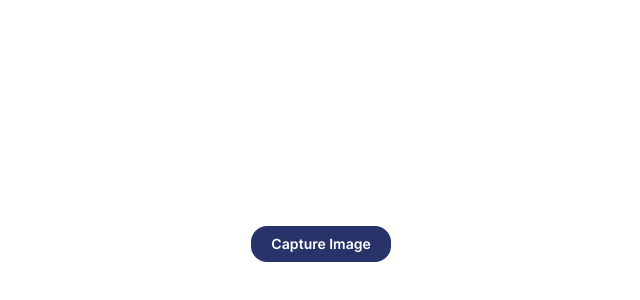
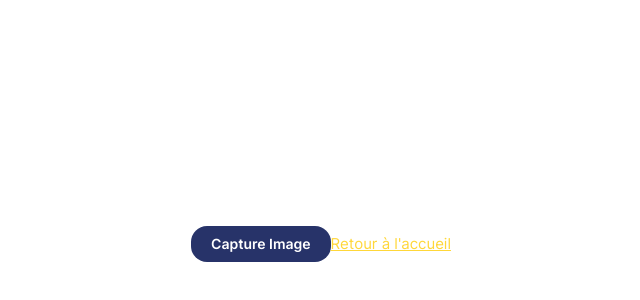
Before and after one commit to Andriamahay11master/notewise, a React (Vite) app: page /capture in a window 1280 px wide. Shown: the part 6-306 px from the top of the page, without its empty margins (319-959 px from the left). Built offline with nearby package versions, Linux system fonts and the light colour scheme.

Commit message:
add base link

```diff
--- a/src/pages/Capture.tsx
+++ b/src/pages/Capture.tsx
@@ -1,5 +1,6 @@
 import { useState } from "react";
 import CaptureButton from "../components/capture/CaptureButton";
+import { Link } from "react-router-dom";
 
 export default function Capture(){
     const [capturedImage, setCapturedImage] = useState<string | null>(null);
@@ -23,6 +24,8 @@ export default function Capture(){
                     />
                     </div>
                 )}
+
+                <Link to={'/'}>Retour à l'accueil</Link>
             </div>
         </div>
     )
--- a/src/pages/Home.tsx
+++ b/src/pages/Home.tsx
@@ -1,7 +1,10 @@
+import { Link } from "react-router-dom";
+
 export default function Home(){
     return (
         <>
             <p>Page Home</p>
+            <Link to={'/capture'}>Capture</Link>
         </>
     )
 }
```
